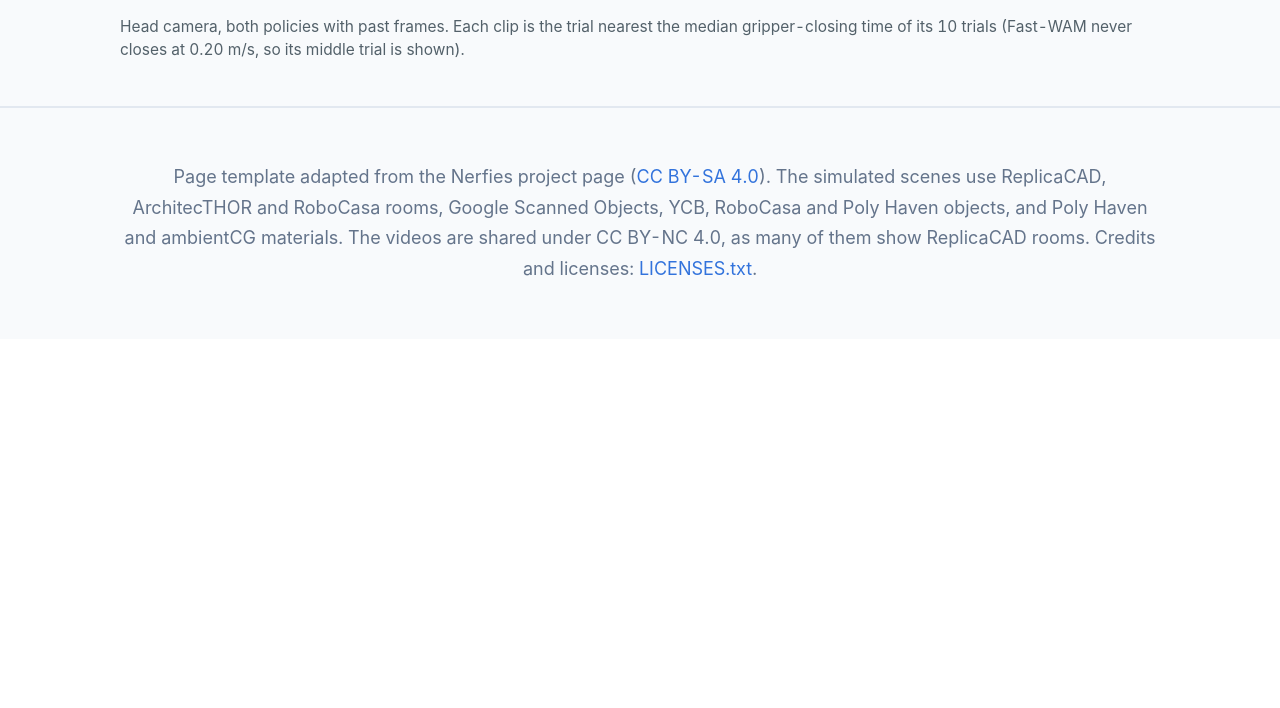
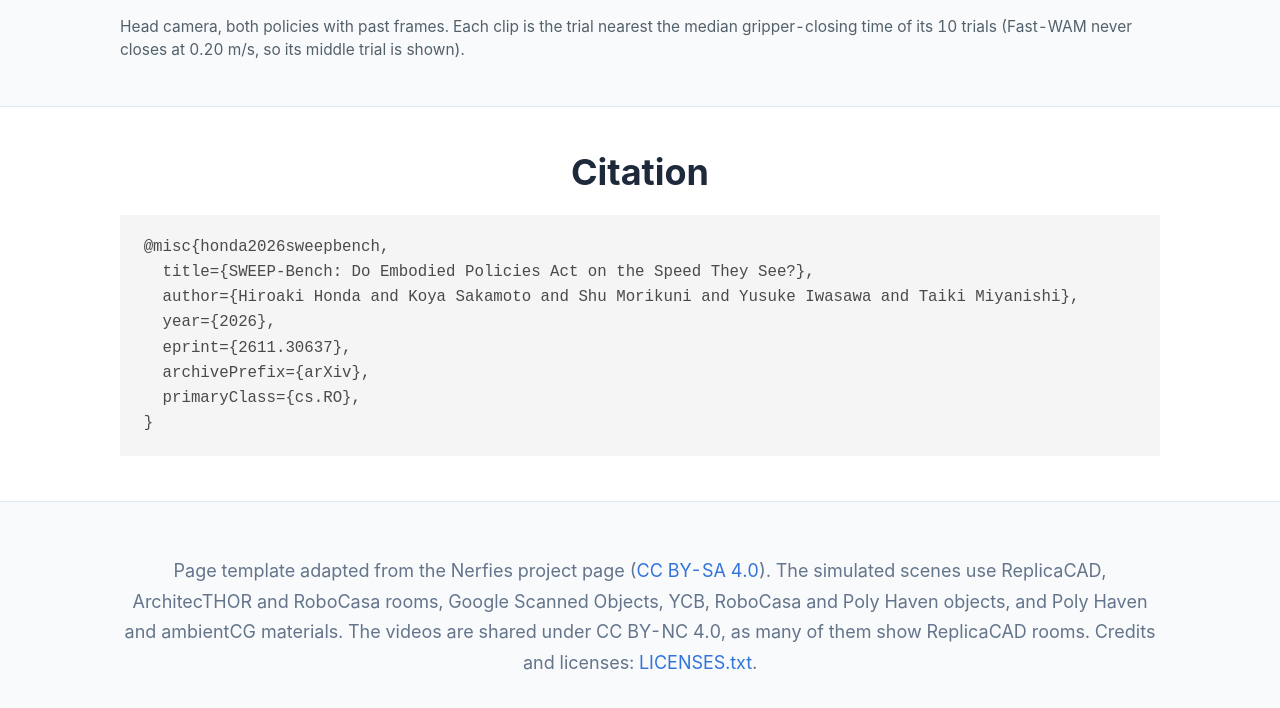
Before and after one commit to Damin3927/SWEEP-Bench, a plain HTML site: page web/index.html in a window 1280 px wide. Shown: the part 7213-7921 px from the top of the page. Before the commit the page ends 7552 px from the top, so only its background shows below. Drawn offline with Linux system fonts and the light colour scheme.

Commit message:
Add the citation to the project page

```diff
--- a/web/index.html
+++ b/web/index.html
@@ -167,6 +167,19 @@
       time of its 10 trials (Fast-WAM never closes at 0.20 m/s, so its middle trial is shown).</p>
   </div>
 </section>
+<section class="section" id="citation">
+  <div class="container is-max-desktop content">
+    <h2 class="title is-3 has-text-centered">Citation</h2>
+    <pre class="citation"><code>@misc{honda2026sweepbench,
+  title={SWEEP-Bench: Do Embodied Policies Act on the Speed They See?},
+  author={Hiroaki Honda and Koya Sakamoto and Shu Morikuni and Yusuke Iwasawa and Taiki Miyanishi},
+  year={2026},
+  eprint={2611.30637},
+  archivePrefix={arXiv},
+  primaryClass={cs.RO},
+}</code></pre>
+  </div>
+</section>
 </main>
 <footer class="footer">
   <div class="container is-max-desktop content has-text-centered">
```
